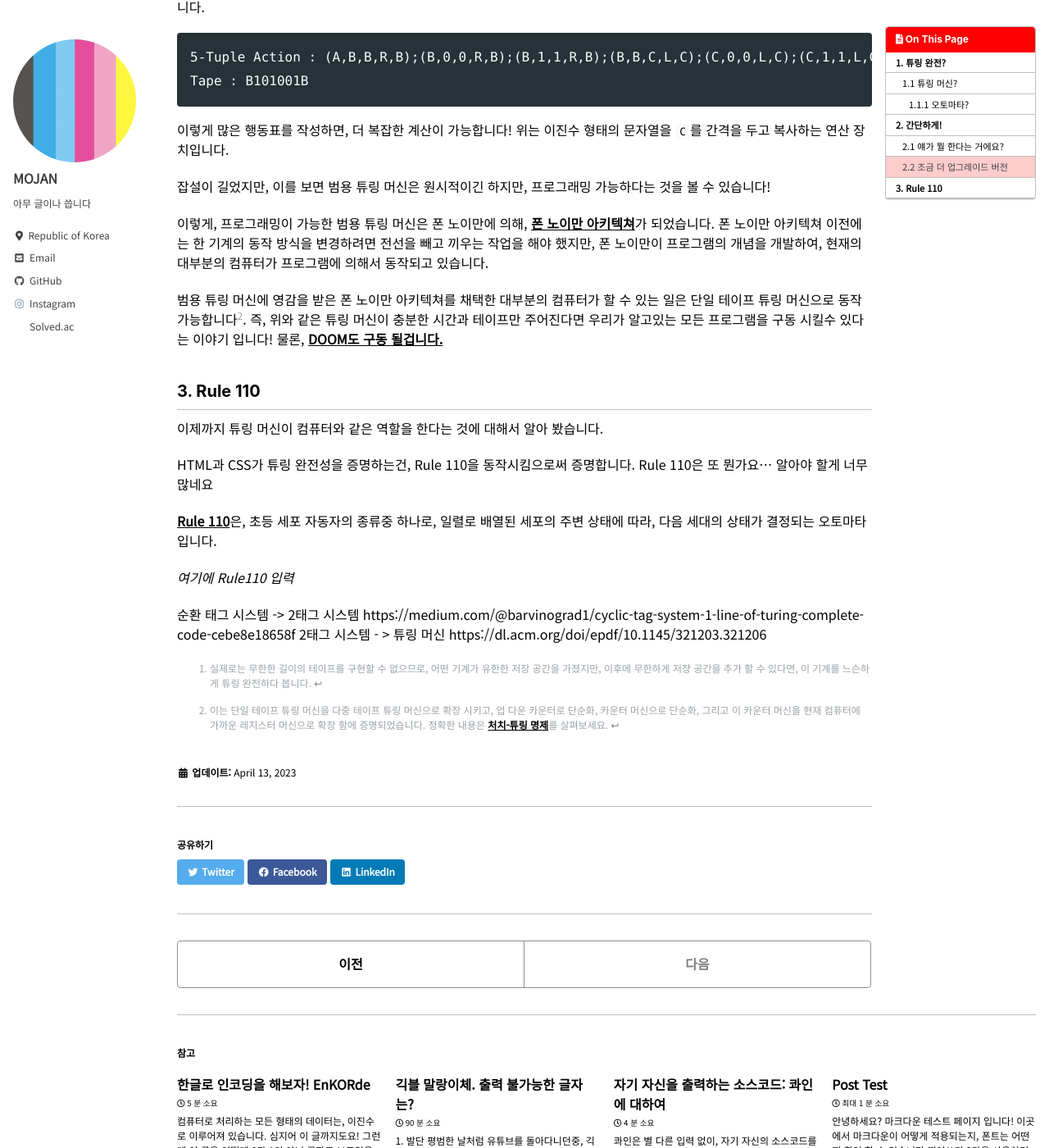
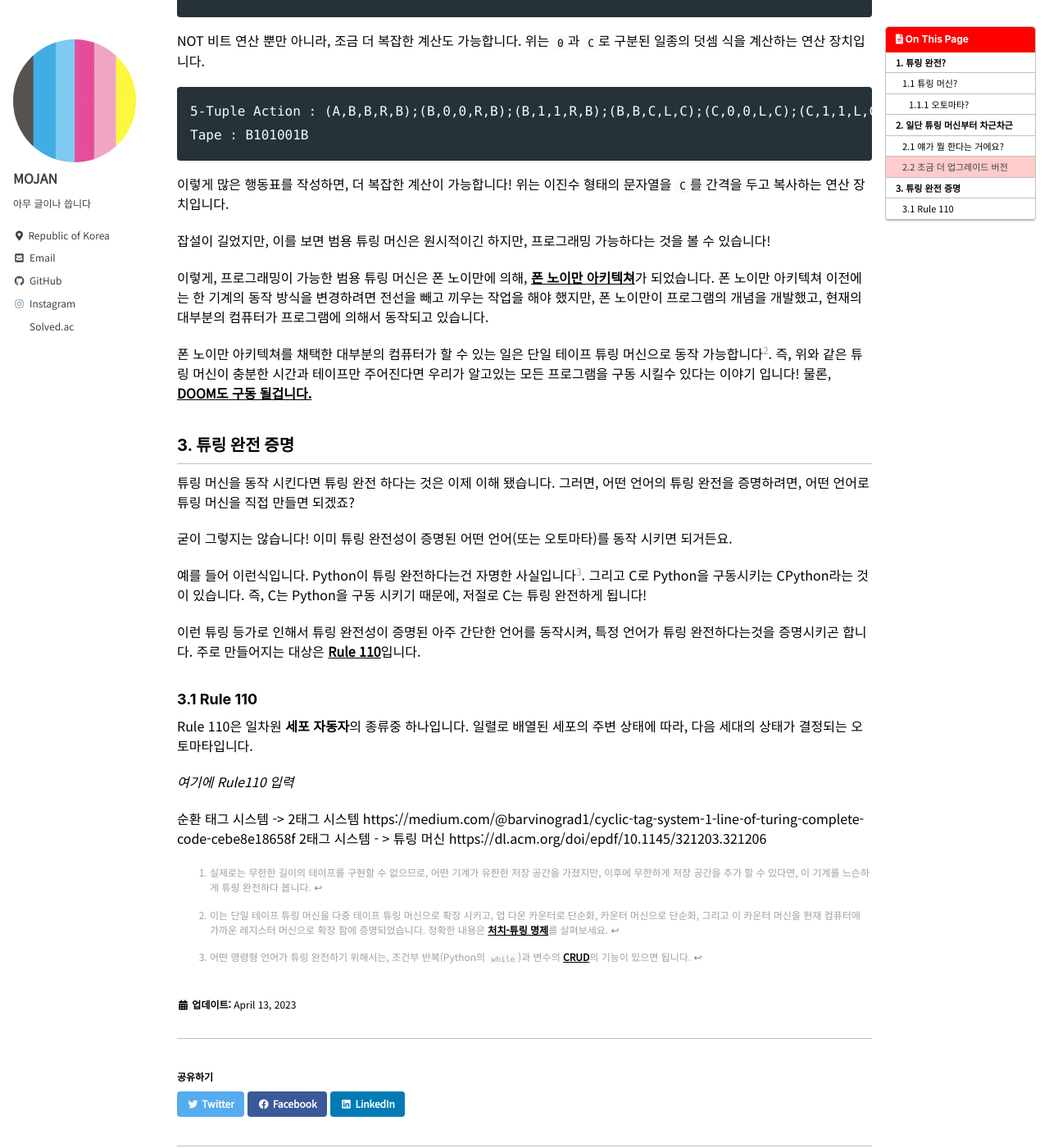
Before and after one commit to MOJAN3543/MOJAN3543.github.io, a Jekyll site: the page built from _posts/ProgrammingByHTML/2023-04-13-ProgrammingByHTML.md, in a window 1280 px wide and 1400 px high, scrolled down 4676 px. Shown: the whole window at 82% size. Built offline with Jekyll 4.4.1, drawn with Linux system fonts in a browser that asks for light colours; cached includes are drawn as plain includes; some of the changed text lies outside the part shown.

Commit message:
Update 2023-04-13-ProgrammingByHTML.md

```diff
--- a/_posts/ProgrammingByHTML/2023-04-13-ProgrammingByHTML.md
+++ b/_posts/ProgrammingByHTML/2023-04-13-ProgrammingByHTML.md
@@ -17,6 +17,8 @@ script: "/assets/post-script/ProgrammingByHTML/TuringMachine.js"
 
 ⚠ 주의 : 이 뒤의 내용은 온전히 학부생의 시선으로 수집하고, 작성한 정보입니다. 정보의 내용이나 논리가 완전하지 않을 수 있습니다.
 {: .notice--warning}
+⚠ 주의 : 이 포스트에는 사용자가 조작하는 인터렉티브 요소가 포함되어 있습니다. PC 크롬 환경에 최적화 되어, 모바일에서는 온전한 기능을 못할 수도 있습니다.
+{: .notice--warning}
 
 ## 1. 튜링 완전?
 어떤 프로그래밍 언어가 튜링 완전하다고 한다면, 어떤 프로그래밍 언어로 튜링 머신을 동작시킬수 있다는 말과 같습니다.
@@ -24,7 +26,7 @@ script: "/assets/post-script/ProgrammingByHTML/TuringMachine.js"
 튜링 머신이란, 엘런 튜링이 제시한, 계산을 할 수 있는 가상의 기계. 즉 오토마타를 말합니다.
 #### <sub>1.1.1 오토마타?</sub>
 ...... 끝이 없겠네요.
-## 2. 간단하게!
+## 2. 일단 튜링 머신부터 차근차근
 일단. 태초에 [**튜링 머신**](https://ko.wikipedia.org/wiki/%ED%8A%9C%EB%A7%81_%EA%B8%B0%EA%B3%84)이 있었습니다.
 
 ![TuringMachine](https://github.com/MOJAN3543/MOJAN3543.github.io/blob/main/_posts/ProgrammingByHTML/TuringMachine.jpeg?raw=true "TuringMachine")
@@ -106,15 +108,20 @@ Tape : B101001B
 
 잡설이 길었지만, 이를 보면 범용 튜링 머신은 원시적이긴 하지만, 프로그래밍 가능하다는 것을 볼 수 있습니다!
 
-이렇게, 프로그래밍이 가능한 범용 튜링 머신은 폰 노이만에 의해, [**폰 노이만 아키텍쳐**](https://ko.wikipedia.org/wiki/%ED%8F%B0_%EB%85%B8%EC%9D%B4%EB%A7%8C_%EA%B5%AC%EC%A1%B0)가 되었습니다. 폰 노이만 아키텍쳐 이전에는 한 기계의 동작 방식을 변경하려면 전선을 빼고 끼우는 작업을 해야 했지만, 폰 노이만이 프로그램의 개념을 개발하여, 현재의 대부분의 컴퓨터가 프로그램에 의해서 동작되고 있습니다.
+이렇게, 프로그래밍이 가능한 범용 튜링 머신은 폰 노이만에 의해, [**폰 노이만 아키텍쳐**](https://ko.wikipedia.org/wiki/%ED%8F%B0_%EB%85%B8%EC%9D%B4%EB%A7%8C_%EA%B5%AC%EC%A1%B0)가 되었습니다. 폰 노이만 아키텍쳐 이전에는 한 기계의 동작 방식을 변경하려면 전선을 빼고 끼우는 작업을 해야 했지만, 폰 노이만이 프로그램의 개념을 개발했고, 현재의 대부분의 컴퓨터가 프로그램에 의해서 동작되고 있습니다.
 
-범용 튜링 머신에 영감을 받은 폰 노이만 아키텍쳐를 채택한 대부분의 컴퓨터가 할 수 있는 일은 단일 테이프 튜링 머신으로 동작 가능합니다[^2]. 즉, 위와 같은 튜링 머신이 충분한 시간과 테이프만 주어진다면 우리가 알고있는 모든 프로그램을 구동 시킬수 있다는 이야기 입니다! 물론, [**DOOM도 구동 될겁니다.**](https://twitter.com/emollick/status/1643839257348386817)
-## 3. Rule 110
-이제까지 튜링 머신이 컴퓨터와 같은 역할을 한다는 것에 대해서 알아 봤습니다.
+폰 노이만 아키텍쳐를 채택한 대부분의 컴퓨터가 할 수 있는 일은 단일 테이프 튜링 머신으로 동작 가능합니다[^2]. 즉, 위와 같은 튜링 머신이 충분한 시간과 테이프만 주어진다면 우리가 알고있는 모든 프로그램을 구동 시킬수 있다는 이야기 입니다! 물론, [**DOOM도 구동 될겁니다.**](https://twitter.com/emollick/status/1643839257348386817)
+## 3. 튜링 완전 증명
+튜링 머신을 동작 시킨다면 튜링 완전 하다는 것은 이제 이해 됐습니다. 그러면, 어떤 언어의 튜링 완전을 증명하려면, 어떤 언어로 튜링 머신을 직접 만들면 되겠죠?
 
-HTML과 CSS가 튜링 완전성을 증명하는건, Rule 110을 동작시킴으로써 증명합니다. Rule 110은 또 뭔가요... 알아야 할게 너무 많네요
+굳이 그렇지는 않습니다! 이미 튜링 완전성이 증명된 어떤 언어(또는 오토마타)를 동작 시키면 되거든요.
 
-[**Rule 110**](https://en.wikipedia.org/wiki/Rule_110)은, 초등 세포 자동자의 종류중 하나로, 일렬로 배열된 세포의 주변 상태에 따라, 다음 세대의 상태가 결정되는 오토마타입니다.
+예를 들어 이런식입니다. Python이 튜링 완전하다는건 자명한 사실입니다[^3]. 그리고 C로 Python을 구동시키는 CPython라는 것이 있습니다. 즉, C는 Python을 구동 시키기 때문에, 저절로 C는 튜링 완전하게 됩니다!
+
+이런 튜링 등가로 인해서 튜링 완전성이 증명된 아주 간단한 언어를 동작시켜, 특정 언어가 튜링 완전하다는것을 증명시키곤 합니다. 주로 만들어지는 대상은 [**Rule 110**](https://en.wikipedia.org/wiki/Rule_110)입니다.
+
+### 3.1 Rule 110
+Rule 110은 일차원 **세포 자동자**의 종류중 하나입니다. 일렬로 배열된 세포의 주변 상태에 따라, 다음 세대의 상태가 결정되는 오토마타입니다.
 
 *여기에 Rule110 입력*
 
@@ -123,6 +130,7 @@ HTML과 CSS가 튜링 완전성을 증명하는건, Rule 110을 동작시킴으
 
 [^1]: 실제로는 무한한 길이의 테이프를 구현할 수 없으므로, 어떤 기계가 유한한 저장 공간을 가졌지만, 이후에 무한하게 저장 공간을 추가 할 수 있다면, 이 기계를 느슨하게 튜링 완전하다 봅니다.
 [^2]: 이는 단일 테이프 튜링 머신을 다중 테이프 튜링 머신으로 확장 시키고, 업 다운 카운터로 단순화, 카운터 머신으로 단순화, 그리고 이 카운터 머신을 현재 컴퓨터에 가까운 레지스터 머신으로 확장 함에 증명되었습니다. 정확한 내용은 [**처치-튜링 명제**](https://en.wikipedia.org/wiki/Church%E2%80%93Turing_thesis)를 살펴보세요.
+[^3]: 어떤 명령형 언어가 튜링 완전하기 위해서는, 조건부 반복(Python의 `while`)과 변수의 [**CRUD**](https://ko.wikipedia.org/wiki/CRUD)의 기능이 있으면 됩니다.
 
 <style>
 *{
```
Also changed, not shown: other parts of _posts/ProgrammingByHTML/2023-04-13-ProgrammingByHTML.md (+2 -2 lines).
